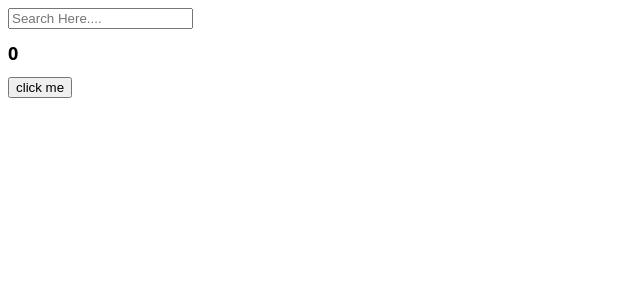
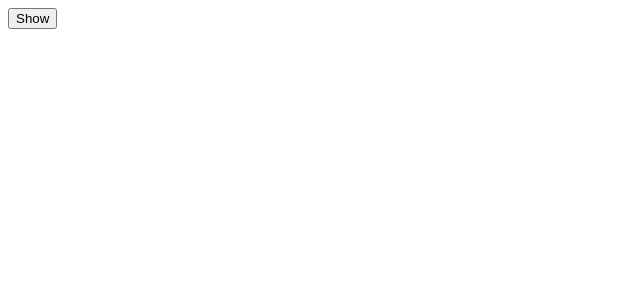
Before and after one commit to woongkiKim/createReactApp-starter, a React (Create React App) app: page / in a window 1280 px wide. Shown: the top 300 px of the page, without its empty margins (0-640 px from the left). Built offline with nearby package versions, Linux system fonts and the light colour scheme.

Commit message:
6.4 CleanUp 함수 사용법

```diff
--- a/src/App.js
+++ b/src/App.js
@@ -1,41 +1,21 @@
-// import Button from "./Button";
-import styles from "./App.module.css";
 import { useState, useEffect } from "react";
 
+function Hello() {
+  useEffect(() => {
+    console.log("created :)");
+    // 여기서 Destory 하면 내뱉은 CleanUp function
+    return () => console.log("Destoryed :(");
+  }, []);
+  return <h1>Hello</h1>;
+}
+
 function App() {
-  const [counter, setValue] = useState(0);
-  const [keyword, setKeyword] = useState("");
-  const onClick = () => setValue((prev) => prev + 1);
-  const onChange = (event) => setKeyword(event.target.value);
-  console.log("i run all the time");
-  // useEffect []라서 리엑트가 아무것도 감시를 안함, 그래서 한번만 일어남
-  useEffect(() => {
-    console.log("I run only once.");
-  }, []);
-  // userEffect가 keyword를 감시하고 있어서, keyword가 바뀔때마다 일어남
-  useEffect(() => {
-    console.log("I run when 'keyword' changes.");
-  }, [keyword]);
-  // couter 감시 중
-  useEffect(() => {
-    console.log("I run when 'counter' changes.");
-  }, [counter]);
-  // keyword, counter 둘다 감시 중
-  useEffect(() => {
-    console.log("I run when keyword & counter change");
-  }, [keyword, counter]);
-
+  const [showing, setShowing] = useState(false);
+  const onClick = () => setShowing((prev) => !prev);
   return (
     <div>
-      <input
-        value={keyword}
-        onChange={onChange}
-        type="text"
-        placeholder="Search Here...."
-      ></input>
-      <h1 className={styles.title}>{counter}</h1>
-      {/* <Button onClick={onClick} text={"Click Me"} /> */}
-      <button onClick={onClick}>click me</button>
+      {showing ? <Hello /> : null}
+      <button onClick={onClick}>{showing ? "Hide" : "Show"}</button>
     </div>
   );
 }
```
